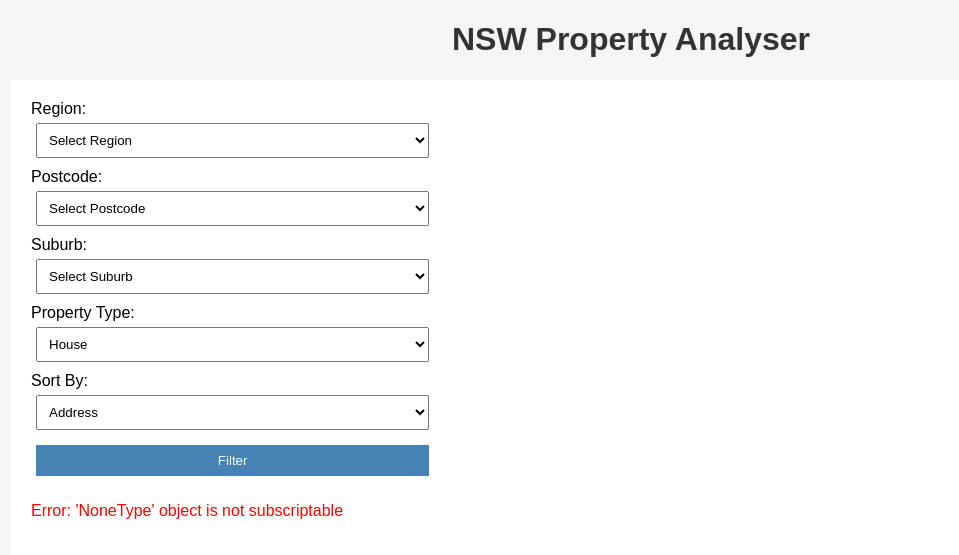
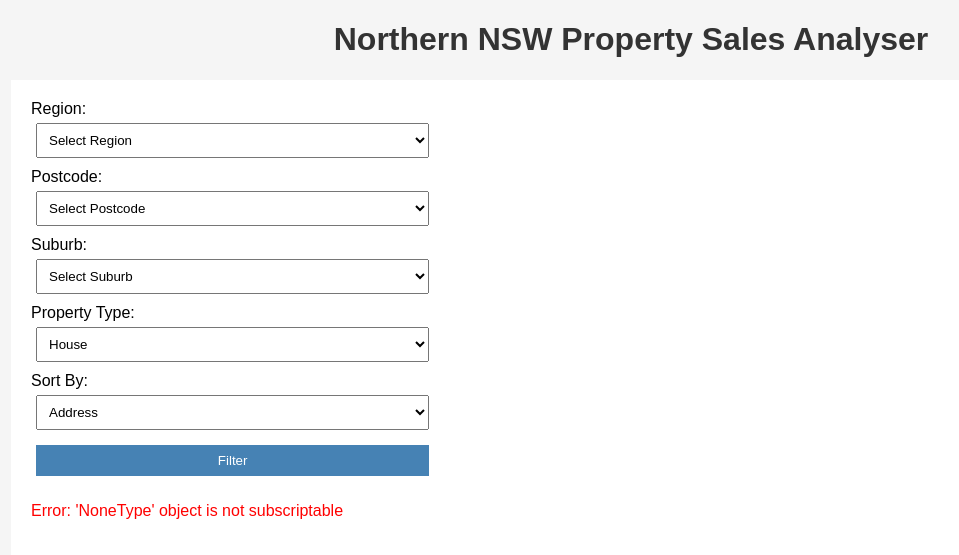
Before and after one commit to hankvos/HanksPortfolio, a Flask app: page / in a window 1280 px wide. Shown: the top 555 px of the page, without its empty margins (9-968 px from the left). Run offline with Flask 3, Linux system fonts and the light colour scheme; parts of the project's set-up code (start-up, migrations or seed data) failed here and were passed over.

Commit message:
Removed price labels from postcode/suburb median charts, kept for region; updated header to Northern NSW Property Sales Analyser

```diff
--- a/app.py
+++ b/app.py
@@ -234,7 +234,7 @@ def calculate_median_house_by_suburb(df, postcode):
     return dict(sorted(median_by_suburb.items(), key=lambda x: x[1]["price"]))
 
 def generate_median_house_price_chart(df, data_dict, chart_type="region", selected_region=None, selected_postcode=None):
-    """Generate a bar chart for median house prices, sorted by price."""
+    """Generate a bar chart for median house prices, sorted by price, with labels only for region."""
     if not data_dict:
         return None
     os.makedirs('static', exist_ok=True)
@@ -260,10 +260,12 @@ def generate_median_house_price_chart(df, data_dict, chart_type="region", select
     ax.grid(True, axis='y', linestyle='--', alpha=0.3, color='#999')
     ax.set_facecolor('#ffffff')
 
-    for bar in bars:
-        height = bar.get_height()
-        ax.text(bar.get_x() + bar.get_width()/2., height + max(prices)*0.02,
-                f"${int(height):,}", ha='center', va='bottom', fontsize=10, color='#333', weight='bold')
+    # Add value labels only for region chart
+    if chart_type == "region":
+        for bar in bars:
+            height = bar.get_height()
+            ax.text(bar.get_x() + bar.get_width()/2., height + max(prices)*0.02,
+                    f"${int(height):,}", ha='center', va='bottom', fontsize=10, color='#333', weight='bold')
 
     plt.tight_layout()
     chart_path = 'static/median_house_price_chart.png'
--- a/templates/index.html
+++ b/templates/index.html
@@ -2,7 +2,7 @@
 <html lang="en">
 <head>
     <meta charset="UTF-8">
-    <title>NSW Property Analyser</title>
+    <title>Northern NSW Property Sales Analyser</title>
     <link rel="stylesheet" href="{{ url_for('static', filename='style.css') }}">
     <script>
         function updatePostcodes() {
@@ -91,7 +91,7 @@
     </style>
 </head>
 <body>
-    <h1>NSW Property Analyser</h1>
+    <h1>Northern NSW Property Sales Analyser</h1>
     <div class="container">
         <div class="left-column">
             <form method="POST">
```
